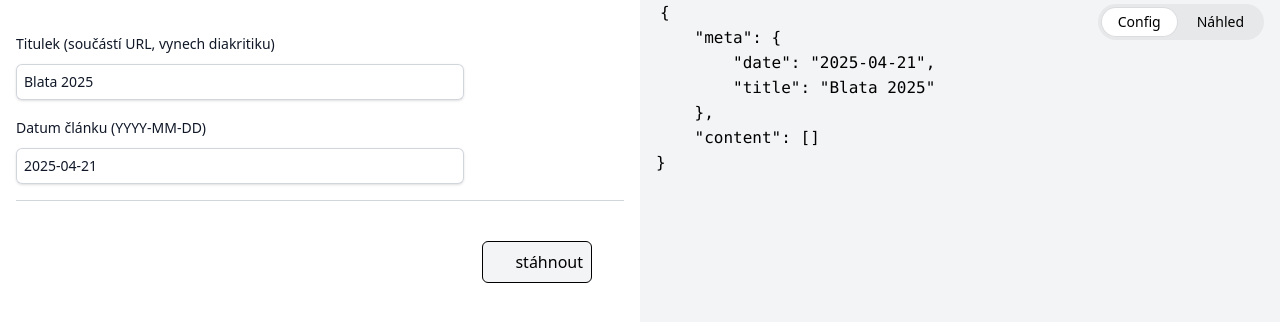
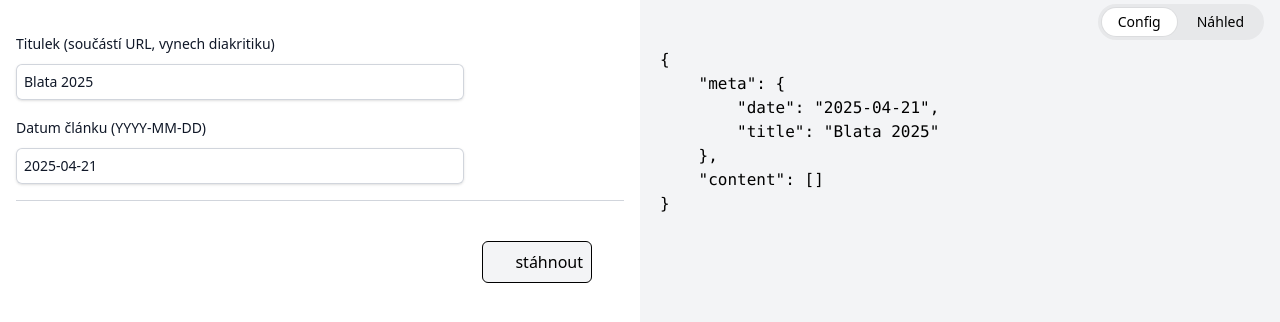
Before and after one commit to kratoon/lizetka-editor, a Next.js app: page / in a window 1280 px wide. Both pictures are taken after a click on the tab "Config". Shown: the top 322 px of the page. Built offline with nearby package versions, Linux system fonts and the light colour scheme; some icons are missing.

Commit message:
preview blog post and implement download config file

```diff
--- a/src/app/BlogPost.ts
+++ b/src/app/BlogPost.ts
@@ -39,14 +39,16 @@ export interface GalleryVideoItem {
     link: string;
 }
 
-export function cleanBlogPost(blogPost: BlogPost) {
+export function cleanBlogPost(blogPost: BlogPost, preserveIds: boolean = false) {
     return {
         meta: blogPost.meta,
         content: blogPost.content
             .filter((it) => isValidContentItem(it))
             .map((it: Partial<ContentItem>) => {
                 const cleanItem = { ...it };
-                delete cleanItem.id;
+                if (!preserveIds) {
+                    delete cleanItem.id;
+                }
                 return cleanItem;
             })
     };
--- a/src/app/page.tsx
+++ b/src/app/page.tsx
@@ -8,6 +8,7 @@ import BlogPostElement from '@/components/BlogPostElement';
 import TextInput from '@/components/TextInput';
 import { BlogPost, cleanBlogPost, ContentItem } from '@/app/BlogPost';
 import BlogPostPreview from '@/components/BlogPostPreview';
+import { downloadFile } from '@/utils/fileDownload';
 
 export default function Home() {
     const [blogPost, setBlogPost] = useState<BlogPost>({
@@ -39,7 +40,7 @@ export default function Home() {
         });
     };
     const onDownloadClick = () => {
-        console.log(cleanBlogPost(blogPost));
+        downloadFile(JSON.stringify(cleanBlogPost(blogPost), null, 4), `${blogPost.meta.date}.json`);
     };
     return (
         <div className="flex">
--- a/src/components/BlogPostElement.tsx
+++ b/src/components/BlogPostElement.tsx
@@ -94,7 +94,6 @@ export default function BlogPostElement({ onChangeAction, item }: Props) {
                 <div className="w-md">
                     <TextInput
                         defaultValue={item?.content as string}
-                        maxLength={128}
                         onChangeAction={(value) => onChangeAction({ ...item, content: value })}
                     ></TextInput>
                 </div>
--- a/src/components/BlogPostPreview.tsx
+++ b/src/components/BlogPostPreview.tsx
@@ -1,18 +1,16 @@
 import { BlogPost, cleanBlogPost } from '@/app/BlogPost';
-import { useEffect, useState } from 'react';
+import { useState } from 'react';
 import Switch from '@/components/Switch';
 
 export interface Props {
     blogPost: BlogPost;
 }
+
 export default function BlogPostPreview({ blogPost }: Props) {
     const [isPreview, setIsPreview] = useState<boolean>(true);
-    const [jsonString, setJsonString] = useState<string>('{}');
-    useEffect(() => {
-        setJsonString(JSON.stringify(cleanBlogPost(blogPost), null, 4));
-    }, [blogPost]);
     return (
-        <div>
+        <div className="flex flex-wrap">
+            <div className="w-full">
                 <div className="pt-1 pb-1 float-right">
                     <Switch
                         disabledLabel="Config"
@@ -21,7 +19,44 @@ export default function BlogPostPreview({ blogPost }: Props) {
                         onChange={(newIsPreview) => setIsPreview(newIsPreview)}
                     ></Switch>
                 </div>
-            <code className="whitespace-pre-wrap p-1 font-mono">{jsonString}</code>
+            </div>
+            {isPreview ? <Preview blogPost={blogPost}></Preview> : <Config blogPost={blogPost} />}
         </div>
     );
 }
+
+function Config({ blogPost }: { blogPost: BlogPost }) {
+    return <code className="whitespace-pre-wrap p-1 font-mono">{JSON.stringify(cleanBlogPost(blogPost), null, 4)}</code>;
+}
+
+function Preview({ blogPost }: { blogPost: BlogPost }) {
+    return (
+        <div className="flex flex-wrap p-1 w-full">
+            {cleanBlogPost(blogPost, true).content.map((it) => {
+                return (
+                    <div key={it.id} className="w-full">
+                        {it.type === 'h1' ? <h1 className="text-4xl font-bold">{it.content as string}</h1> : null}
+                        {it.type === 'h2' ? <h2 className="text-3xl font-semibold">{it.content as string}</h2> : null}
+                        {it.type === 'h3' ? <h3 className="text-2xl font-medium">{it.content as string}</h3> : null}
+                        {it.type === 'h4' ? <h4 className="text-xl font-medium">{it.content as string}</h4> : null}
+                        {it.type === 'paragraph' ? <p className="mb-5">{it.content as string}</p> : null}
+                        {it.type === 'comment' ? <EndOfExcerpt /> : null}
+                    </div>
+                );
+            })}
+        </div>
+    );
+}
+
+function EndOfExcerpt() {
+    return (
+        <div className="relative mb-5">
+            <div className="absolute inset-0 flex items-center">
+                <div className="w-full border-t border-gray-300"></div>
+            </div>
+            <div className="relative flex justify-center">
+                <span className="bg-gray-100 px-2 text-sm text-gray-500">konec náhledu</span>
+            </div>
+        </div>
+    );
+}
--- /dev/null
+++ b/src/utils/fileDownload.ts
@@ -0,0 +1,13 @@
+export function downloadFile(data: string, filename: string, mimeType = 'text/plain') {
+    const blob = new Blob([data], { type: mimeType });
+    const url = URL.createObjectURL(blob);
+
+    const a = document.createElement('a');
+    a.href = url;
+    a.download = filename;
+    document.body.appendChild(a);
+    a.click();
+    document.body.removeChild(a);
+
+    URL.revokeObjectURL(url);
+}
```
Lines whose indentation alone changed are shown as unchanged.
